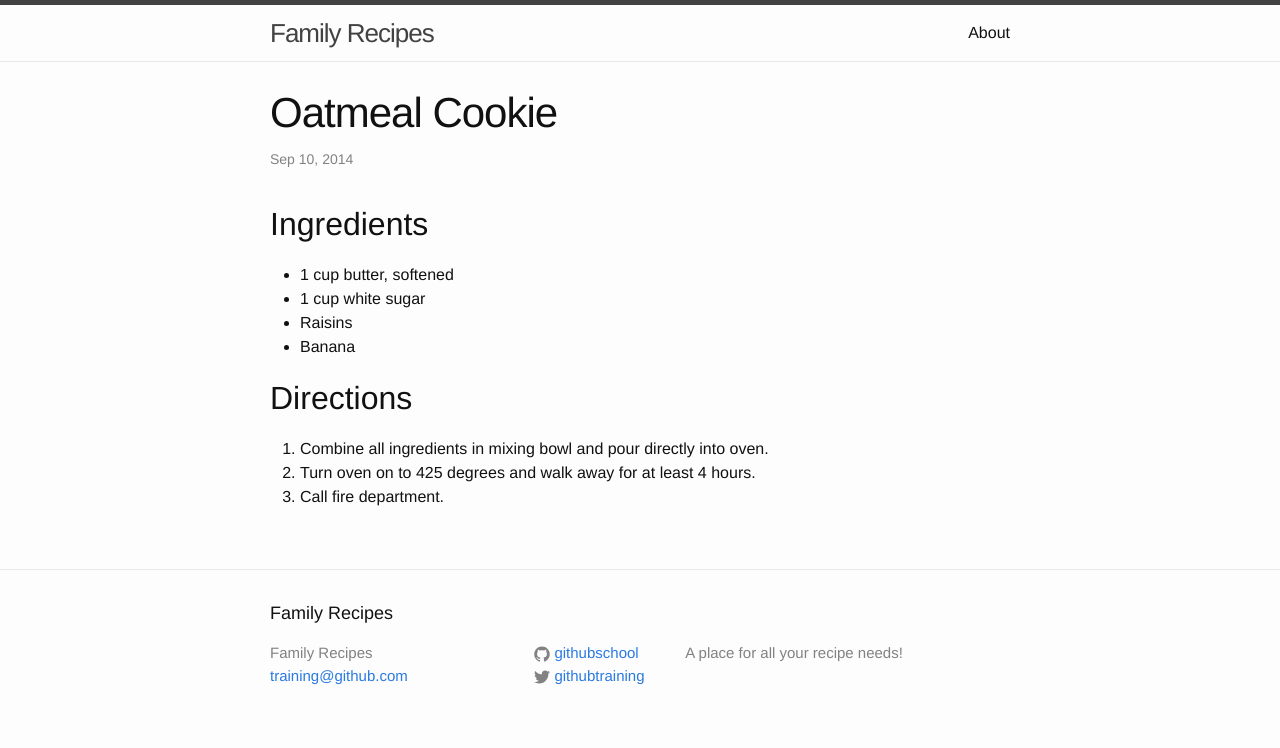
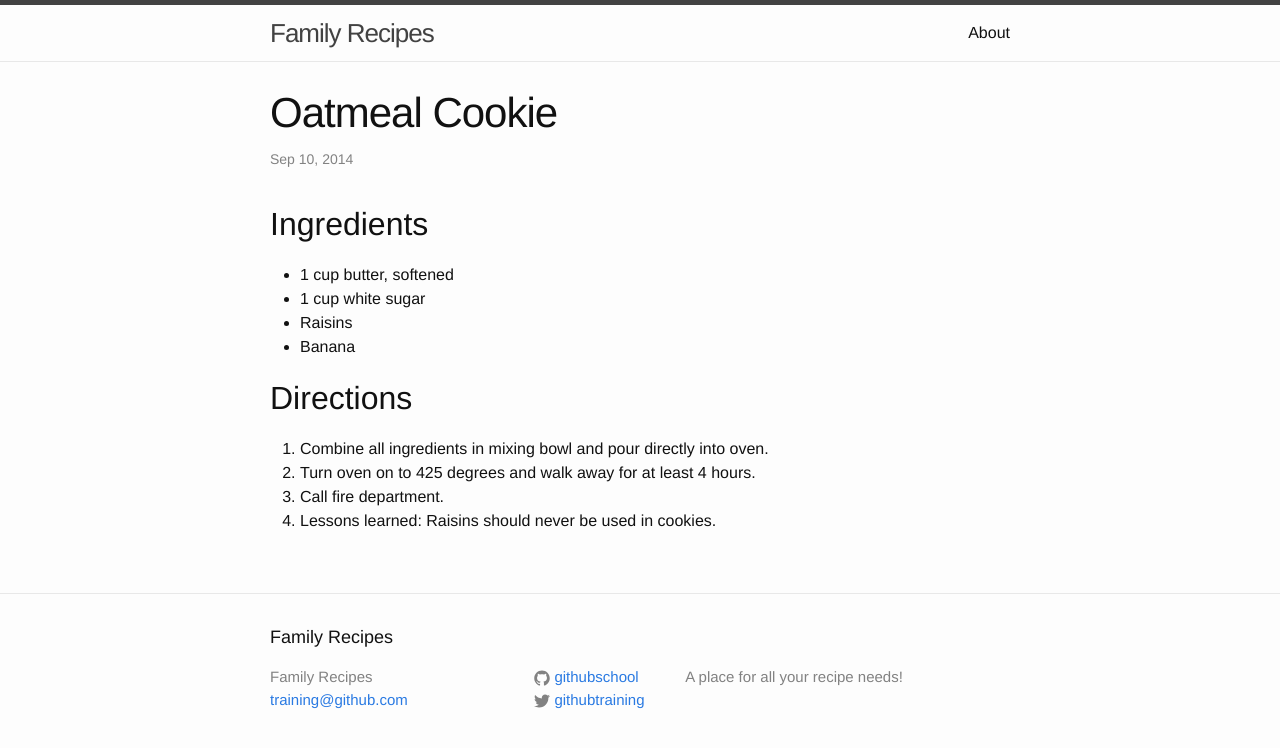
Before and after one commit to githubteacher/feb-recipes, a Jekyll site: the page built from _posts/2014-09-10-oatmeal-cookie.md, in a window 1280 px wide. Shown: the top 748 px of the page. Built offline with Jekyll 4.4.1, drawn with Linux system fonts in a browser that asks for light colours.

Commit message:
Update 2014-09-10-oatmeal-cookie.md

```diff
--- a/_posts/2014-09-10-oatmeal-cookie.md
+++ b/_posts/2014-09-10-oatmeal-cookie.md
@@ -16,3 +16,4 @@ categories: desert
 1. Combine all ingredients in mixing bowl and pour directly into oven.
 2. Turn oven on to 425 degrees and walk away for at least 4 hours.
 3. Call fire department.
+4. Lessons learned: Raisins should never be used in cookies.
```
